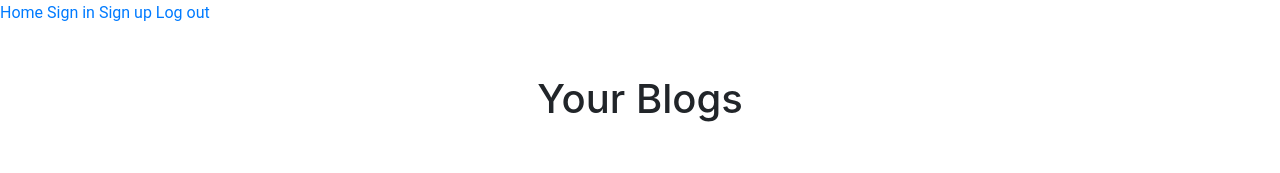
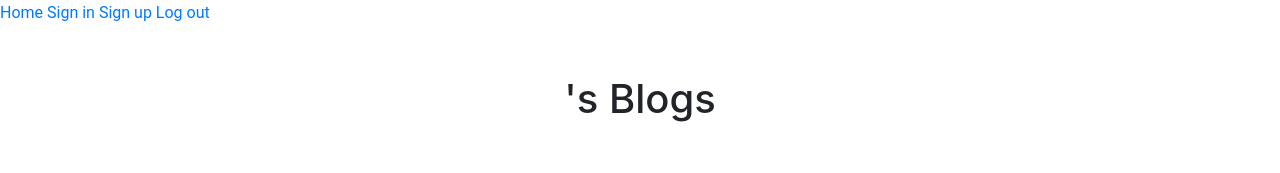
Before and after one commit to khactung1410/tungs-blog-fe, a React (Create React App) app: page / in a window 1280 px wide. Shown: the top 173 px of the page. Built offline with nearby package versions, Linux system fonts and the light colour scheme.

Commit message:
decode userinfo from jwt token

```diff
--- a/package.json
+++ b/package.json
@@ -59,6 +59,7 @@
     "eslint-config-prettier": "^8.5.0",
     "eslint-plugin-prettier": "^4.0.0",
     "history": "^5.3.0",
+    "jwt-decode": "^3.1.2",
     "prettier": "^2.6.2",
     "react-redux": "^8.0.1",
     "react-router-dom": "^6.3.0",
--- a/src/components/HomePage/HomePage.tsx
+++ b/src/components/HomePage/HomePage.tsx
@@ -1,14 +1,17 @@
+/* eslint-disable @typescript-eslint/no-explicit-any */
 import React from 'react';
 import styled from 'styled-components';
+import { useAppSelector } from '../../hooks';
 
 export const HomeWrapper = styled.div`
   padding: 0px 40px;
 `;
 
 const HomePage: React.FC = () => {
+  const userinfo = useAppSelector((state: any) => state.authentication.userInfo);
   return (
     <HomeWrapper>
-      <h1>Your Blogs</h1>
+      <h1>{userinfo?.userName}&apos;s Blogs</h1>
       <div style={{ display: 'flex', flexWrap: 'wrap', gap: '40px' }}>
         {Array.from(Array(10).keys()).map((key) => (
           <div key={key} className="single-blog-wrapper">
--- a/src/components/LoginPage/LoginPage.tsx
+++ b/src/components/LoginPage/LoginPage.tsx
@@ -19,13 +19,13 @@ const LoginPage: React.FC = () => {
 
   // reset login status
   useEffect(() => {
-    // dispatch(logout());
+    dispatch(userActions.logout());
   }, []);
 
-  function handleChange(e: any) {
+  const handleChange = (e: any) => {
     const { name, value } = e.target;
     setInputs((input) => ({ ...input, [name]: value }));
-  }
+  };
 
   const handleSubmit = async (e: SyntheticEvent) => {
     e.preventDefault();
--- a/src/redux/reducers/authentication.reducer.ts
+++ b/src/redux/reducers/authentication.reducer.ts
@@ -1,13 +1,17 @@
 /* eslint-disable @typescript-eslint/no-explicit-any */
 import { userConstants } from '../../constants';
 
+export interface UserInfo {
+  id?: string;
+  email?: string;
+  userName?: string;
+  createAt?: string;
+}
 export interface AuthenticationState {
   loggingIn?: boolean;
   loggedIn?: boolean;
   error?: string;
-  userInfo: {
-    userName?: string;
-  };
+  userInfo: UserInfo;
 }
 
 export interface Action {
--- a/src/services/user.service.ts
+++ b/src/services/user.service.ts
@@ -2,6 +2,7 @@
 /* eslint-disable @typescript-eslint/no-shadow */
 /* eslint-disable @typescript-eslint/no-explicit-any */
 /* eslint-disable @typescript-eslint/no-use-before-define */
+import jwt_decode from 'jwt-decode';
 import { authHeader } from '../helpers';
 
 const login = (userName: string, password: string) => {
@@ -17,7 +18,10 @@ const login = (userName: string, password: string) => {
       // store user details and jwt token in local storage to keep user logged in between page refreshes
       localStorage.setItem('user', JSON.stringify(user));
 
-      return user;
+      // decode user infor to use in internal app
+      const decodedUser = jwt_decode(user.accessToken);
+
+      return decodedUser;
     });
 };
 
```
Also changed, not shown: 1 other file (tests, documents, lock files or other folders).
